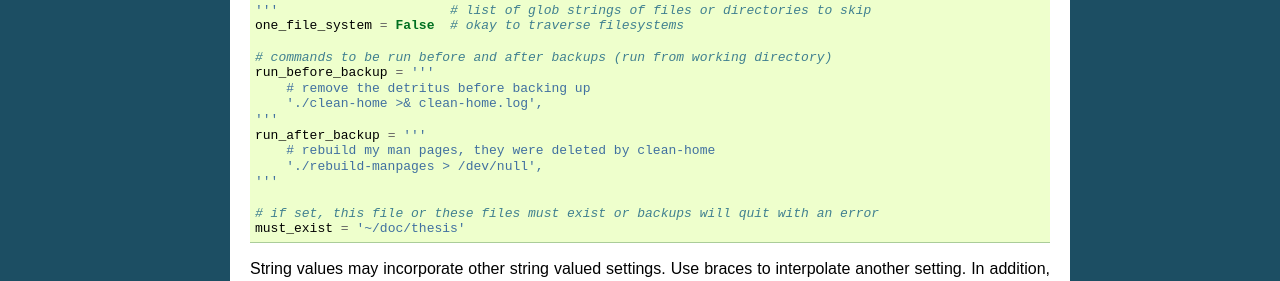
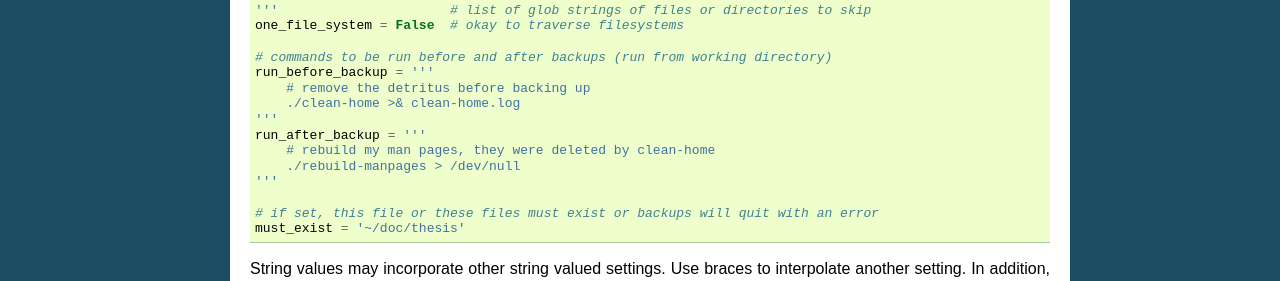
Before and after one commit to KenKundert/emborg, a Sphinx documentation site: the page built from doc/configuring.rst, in a window 1280 px wide and 900 px high, scrolled down 1192 px. Shown: the part 164-445 px from the top of the window. Built offline with Sphinx 7.4.7, drawn with Linux system fonts in a browser that asks for light colours.

Commit message:
Fix nits in documentation.

```diff
--- a/doc/configuring.rst
+++ b/doc/configuring.rst
@@ -100,11 +100,11 @@ the following:
     # commands to be run before and after backups (run from working directory)
     run_before_backup = '''
         # remove the detritus before backing up
-        './clean-home >& clean-home.log',
+        ./clean-home >& clean-home.log
     '''
     run_after_backup = '''
         # rebuild my man pages, they were deleted by clean-home
-        './rebuild-manpages > /dev/null',
+        ./rebuild-manpages > /dev/null
     '''
 
     # if set, this file or these files must exist or backups will quit with an error
--- a/doc/releases.rst
+++ b/doc/releases.rst
@@ -5,6 +5,7 @@ Releases
     | Version: 1.15.0
     | Released: 2020-03-06
 
+**1.15 (2020-03-06)**:
     - improve messaging from *emborg-overdue*
     - :ref:`configs <configs>` command now outputs default configuration too.
     - some commands now use first subconfig when run with a composite
@@ -27,7 +28,6 @@ Releases
     - *Emborg* lock file is now ignored if the process it references is no
       longer running
     - support ``--repair`` option on :ref:`check command <check>`.
-    - *Emborg* lock file is now ignored if the process it references is no
 
 **1.14 (2019-12-31)**:
     - remove debug message accidentally left in *emborg-overdue*
```
